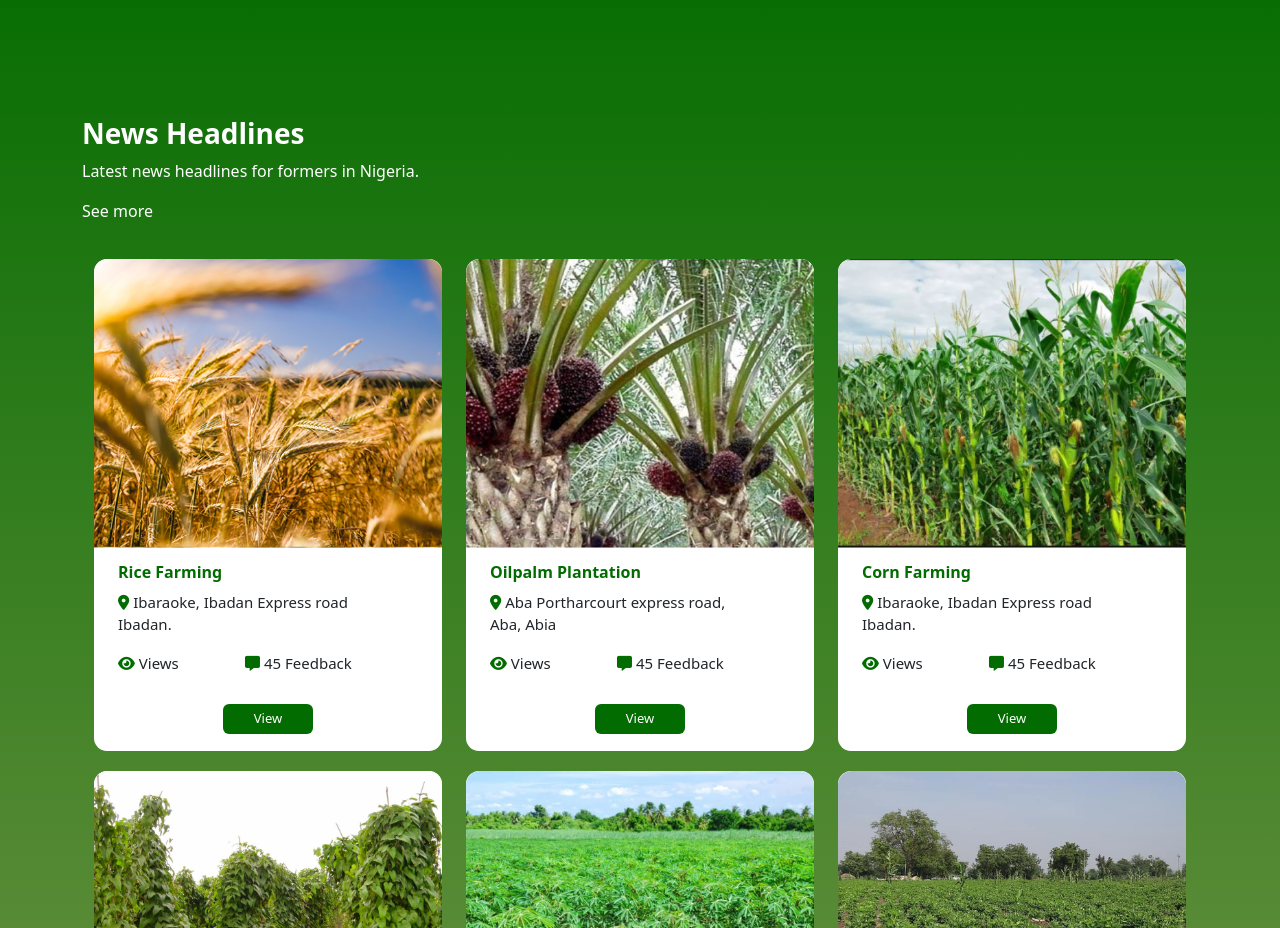
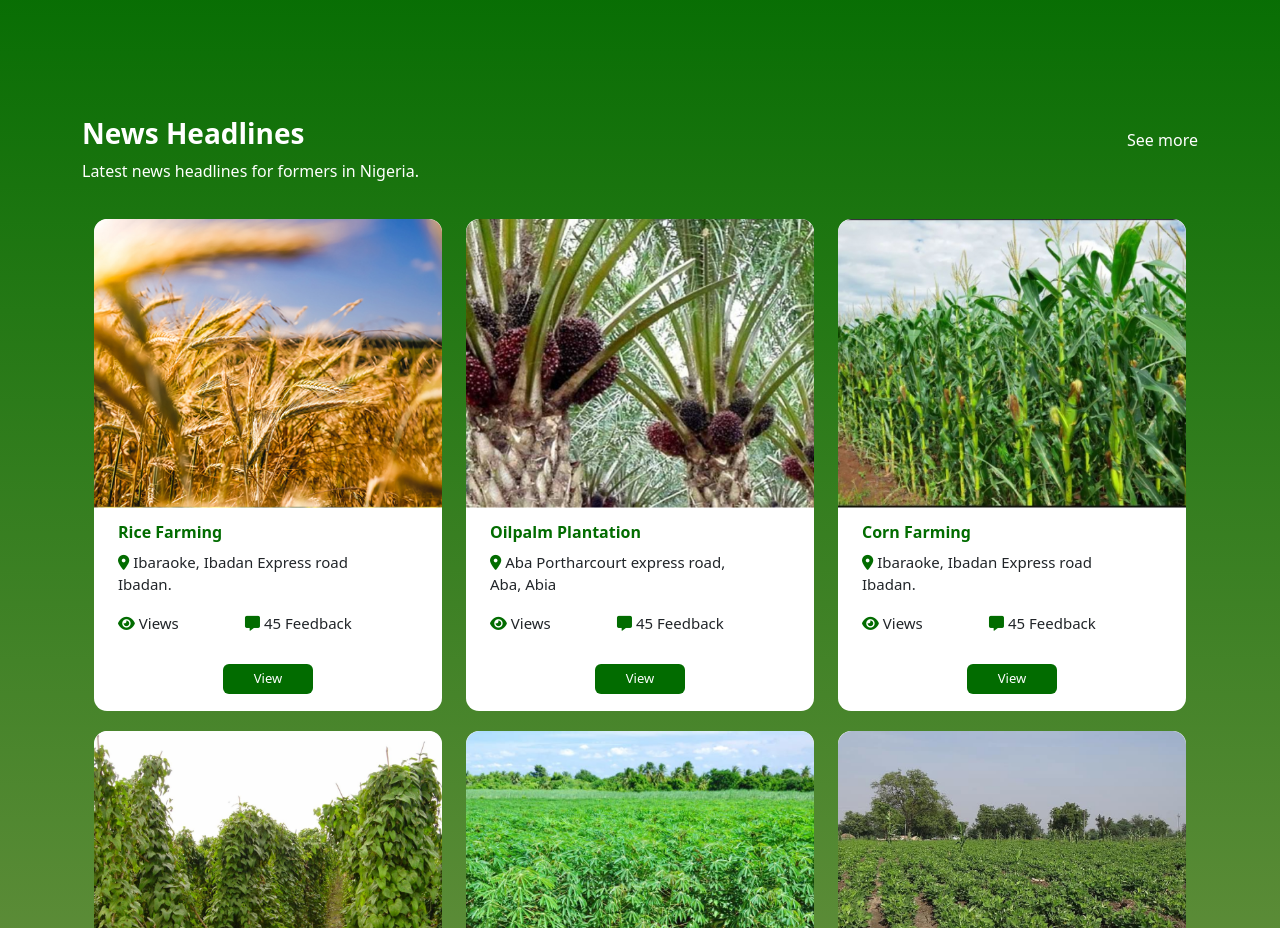
Before and after one commit to Bobbyasdf/NASS, a plain HTML site: page index.html in a window 1280 px wide. Shown: the part 1320-2248 px from the top of the page. Drawn offline with Linux system fonts and the light colour scheme.

Commit message:
Updated
Updated

```diff
--- a/style.css
+++ b/style.css
@@ -105,6 +105,11 @@ nav span i {
     width: 100%;
     margin-top: -30px;
     padding: 10px;
+}
+
+#S-M {
+    float: right;
+    margin-top: -71px;
 }
 
 #Headlines {
```
